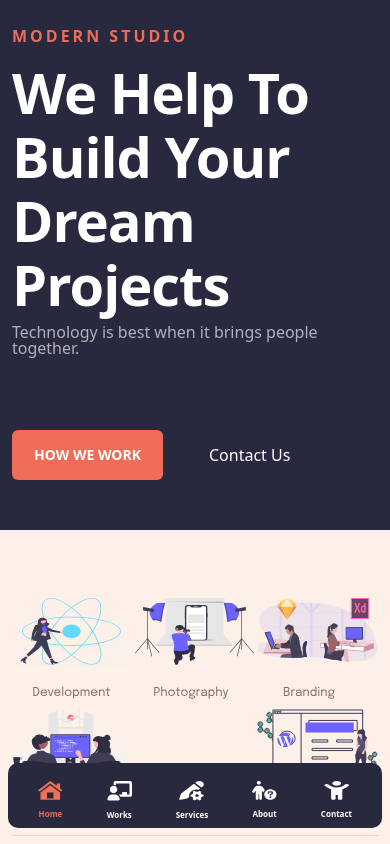
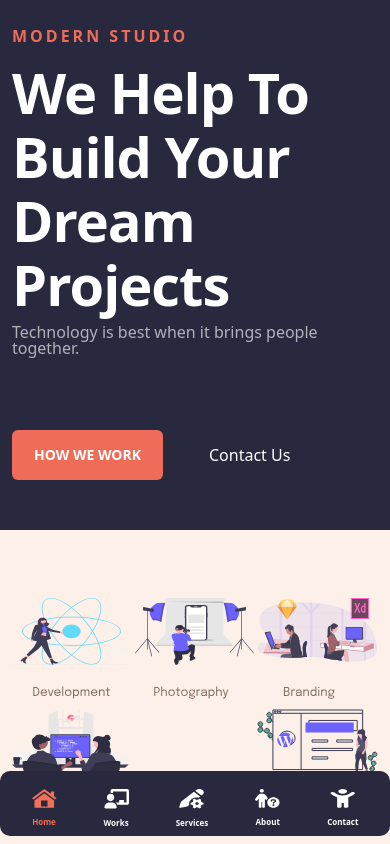
Before and after one commit to AllenDev1/TBI, a React (Create React App) app in the folder ui/: page / in a window 390 px wide. Shown: the top 844 px of the page. Built offline with nearby package versions, Linux system fonts and the light colour scheme; no server answers.

Commit message:
Update nav.scss

```diff
--- a/ui/src/scss/nav.scss
+++ b/ui/src/scss/nav.scss
@@ -118,7 +118,7 @@
 			background: #28293e;
 			padding: 0.5rem;
 			border-radius: 10px;
-			margin: 0.5rem;
+			// margin: 0.5rem;
 
 			.main-logo {
 				img {
```
